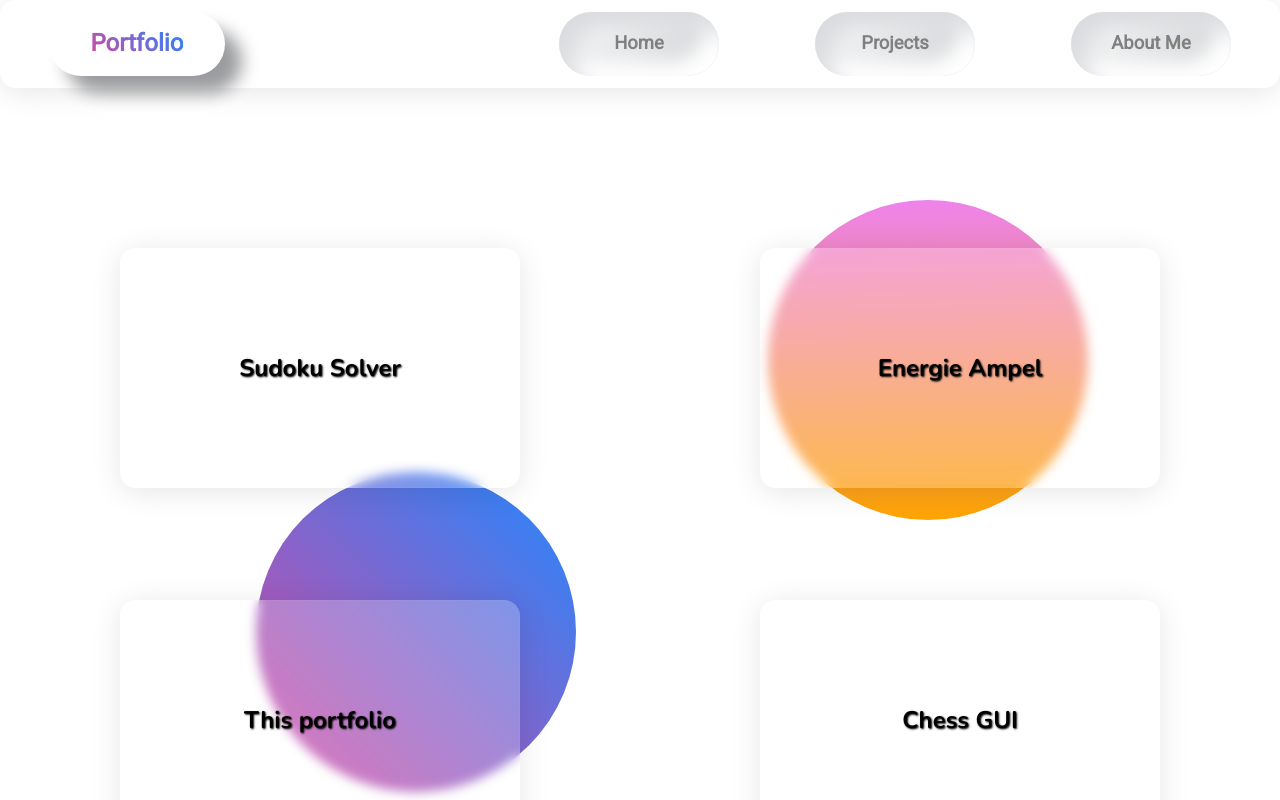
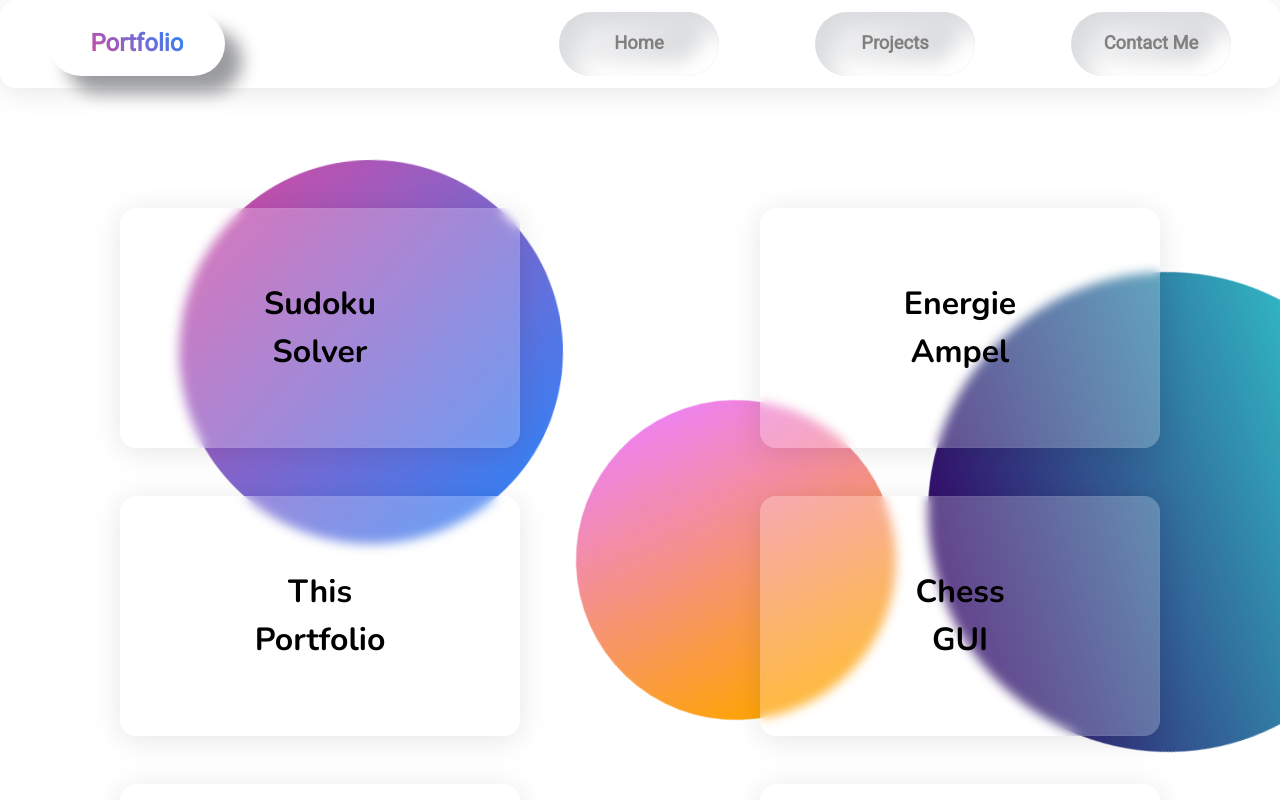
Before and after one commit to LinusCode146/next-js-portfolio, a Next.js app: page /projects in a window 1280 px wide. Shown: the top 800 px of the page. Built offline with nearby package versions, Linux system fonts and the light colour scheme.

Commit message:
finished project route and started making contact form

```diff
--- a/app/about/page.jsx
+++ /dev/null
@@ -1,6 +0,0 @@
-
-export default function AboutPage() {
-    return (
-        <div className='default-section flex justify-center items-center'>About Me page</div>
-    )
-}
--- /dev/null
+++ b/app/contact/page.jsx
@@ -0,0 +1,9 @@
+
+
+export default function ContactPage() {
+
+    return (
+        <div>Hello</div>
+)
+
+}
--- /dev/null
+++ b/app/contact/page.module.css
@@ -0,0 +1,9 @@
+
+.container {
+    min-height: 100vh;
+    font-size: 5rem;
+    color: black;
+    display: flex;
+    justify-content: center;
+    align-items: center;
+}
--- a/app/globals.css
+++ b/app/globals.css
@@ -10,11 +10,9 @@
     --nav-height: 10vh;
 }
 
-
 ::-webkit-scrollbar {
-    width: 1px;
+    width: 0;
 }
-
 *{
     margin: 0;
     padding: 0;
@@ -25,3 +23,7 @@
 html {
     scroll-behavior: smooth;
 }
+
+body {
+    overflow-x: hidden;
+}
--- a/app/projects/page.jsx
+++ b/app/projects/page.jsx
@@ -6,22 +6,34 @@ import styles from './page.module.css'
 export default function ProjectPage() {
 
     return (
-
+        <>
+            <div className={styles.fillHeaderContent}></div>
             <main className={styles.container}>
+                <div className={styles.flexArea}>
                     <div className={styles.projectRow}>
-                <ProjectCard link={'https://github.com/LinusCode146/Sudoku_Solver/blob/main/SudokuSolver.py'} title={'Sudoku Solver'} content={'aa'} imageSrc={'/github-icon.png'}/>
-                <ProjectCard link={'https://energie-ampel.vercel.app/'} title={'Energie Ampel'} content={'aa'} imageSrc={'/github-icon.png'} />
+                        <ProjectCard link={'https://github.com/LinusCode146/Sudoku_Solver/blob/main/SudokuSolver.py'}
+                                     title={'Sudoku Solver'} content={'aa'} imageSrc={'/github-icon.png'}/>
+                        <ProjectCard link={'https://github.com/LinusCode146/EnergieAmpel'} title={'Energie Ampel'}
+                                     content={'aa'} imageSrc={'/github-icon.png'}/>
                     </div>
                     <div className={styles.projectRow}>
-                <ProjectCard link={'https://github.com/LinusCode146/next-js-portfolio'} title={'This portfolio'} content={'aa'} imageSrc={'/github-icon.png'} />
-                <ProjectCard link={'https://github.com/LinusCode146/ChessUI/tree/main/Finns%20Geburtstag%20Geschenk'} title={'Chess GUI'} content={'aa'} imageSrc={'/github-icon.png'}/>
+                        <ProjectCard link={'https://github.com/LinusCode146/next-js-portfolio'} title={'This Portfolio'}
+                                     content={'aa'} imageSrc={'/github-icon.png'}/>
+                        <ProjectCard
+                            link={'https://github.com/LinusCode146/ChessUI/tree/main/Finns%20Geburtstag%20Geschenk'}
+                            title={'Chess GUI'} content={'aa'} imageSrc={'/github-icon.png'}/>
                     </div>
                     <div className={styles.projectRow}>
-                <ProjectCard link={'https://github.com/LinusCode146/ChessComAPI'} title={'Chess.com API'} content={'aa'} imageSrc={'/github-icon.png'} />
-                <ProjectCard link={'https://github.com/LinusCode146/AdventOfCode_2022'} title={'Advent of Code 2022'} content={'aa'} imageSrc={'/github-icon.png'}/>
+                        <ProjectCard link={'https://github.com/LinusCode146/ChessComAPI'} title={'Chess.com API'}
+                                     content={'aa'} imageSrc={'/github-icon.png'}/>
+                        <ProjectCard link={'https://github.com/LinusCode146/AdventOfCode_2022'}
+                                     title={'Advent of Code 2022'} content={'aa'} imageSrc={'/github-icon.png'}/>
+                    </div>
                 </div>
                 <div className={styles.glassBall1}></div>
                 <div className={styles.glassBall2}></div>
+                <div className={styles.glassBall3}></div>
             </main>
+        </>
     )
 }
--- a/app/projects/page.module.css
+++ b/app/projects/page.module.css
@@ -1,14 +1,18 @@
 .container {
-    height: 100vh;
+    min-height: 100vh;
     width: 100vw;
     display: flex;
     justify-content: space-evenly;
     align-items: center;
     gap: 4rem;
     flex-direction: column;
-    margin-top: 25vh;
     z-index: -1;
-    margin-bottom: 5rem;
+}
+
+.fillHeaderContent {
+    height: 20vh;
+    display: block;
+    width: 100%;
 }
 
 .projectRow {
@@ -19,26 +23,49 @@
     column-gap: 15rem;
 }
 
+.flexArea {
+    margin-bottom: 5rem;
+}
+
 
 
 .glassBall1 {
     position: fixed;
-    top: 25%;
-    right: 15%;
+    top: 50%;
+    right: 30%;
     height: 20rem;
     width: 20rem;
     border-radius: 50%;
     background: linear-gradient(179deg, violet, orange);
     z-index: -10;
+    animation: spin 6s linear infinite;
 }
 
 .glassBall2 {
     position: fixed;
-    top: 59%;
-    left: 20%;
-    height: 20rem;
-    width: 20rem;
+    top: 20%;
+    left: 14%;
+    height: 24rem;
+    width: 24rem;
     border-radius: 50%;
     background-image: linear-gradient(45deg, #db469f, #2188ff);
     z-index: -10;
+    animation: spin 4.5s linear infinite;
 }
+
+.glassBall3 {
+    position: fixed;
+    top: 34%;
+    right: -10%;
+    height: 30rem;
+    width: 30rem;
+    border-radius: 50%;
+    background-image: linear-gradient(to top, #30cfd0 0%, #330867 100%);
+    z-index: -10;
+    animation: spin 8s linear infinite;
+}
+
+@keyframes spin {
+    from {transform:rotate(0deg);}
+    to {transform:rotate(360deg);}
+}
--- a/components/Header.jsx
+++ b/components/Header.jsx
@@ -10,18 +10,18 @@ export default function Header() {
             <div><span><Link href={'/'}>Portfolio</Link></span></div>
             <ul>
                 <li>
-                    <Link href='/'>
+                    <Link href={'/'}>
                         <span>Home</span>
                     </Link>
                 </li>
                 <li>
-                    <Link href='/projects'>
+                    <Link href={'/projects'}>
                         <span>Projects</span>
                     </Link>
                 </li>
                 <li>
-                    <Link href='/about'>
-                        <span>About Me</span>
+                    <Link href={'/contact'}>
+                        <span>Contact Me</span>
                     </Link>
                 </li>
             </ul>
--- a/components/ProjectCard.module.css
+++ b/components/ProjectCard.module.css
@@ -40,9 +40,38 @@
 }
 
 .front h1 {
+    display: flex;
+    justify-content: center;
+    align-items: center;
+    width: 10rem;
+    height: 8rem;
+    text-align: center;
     font-family: 'Nunito', sans-serif !important;
-    font-size: 1.5em;
-    text-shadow: 1px 1px 2px black;
+    font-size: 2em;
+    background: linear-gradient(to right, black 0, cyan, black 20%);
+    -webkit-background-clip: text;
+    -webkit-text-fill-color: transparent;
+    padding: 1.25rem;
+    animation: 6s shine linear infinite;
+}
+
+.front:nth-child(5) h1{
+    padding: 1.4rem;
+}
+
+@keyframes shine {
+    0% {
+        background-position: 0;
+    }
+
+    60% {
+        background-position: 9rem;
+    }
+
+    100% {
+        background-position: 9rem;
+    }
+
 }
 
 .back {
```
Lines whose indentation alone changed are shown as unchanged.
